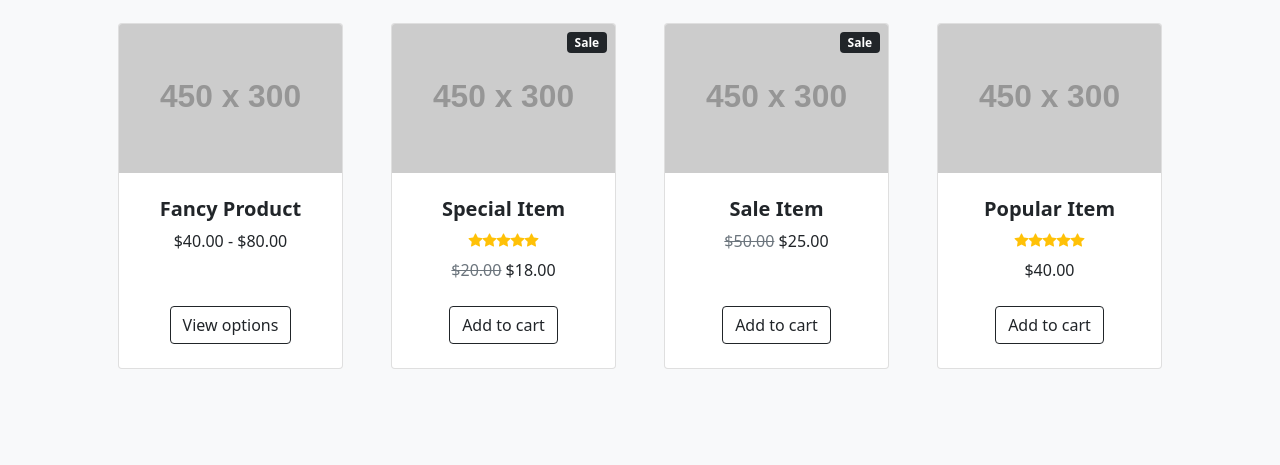
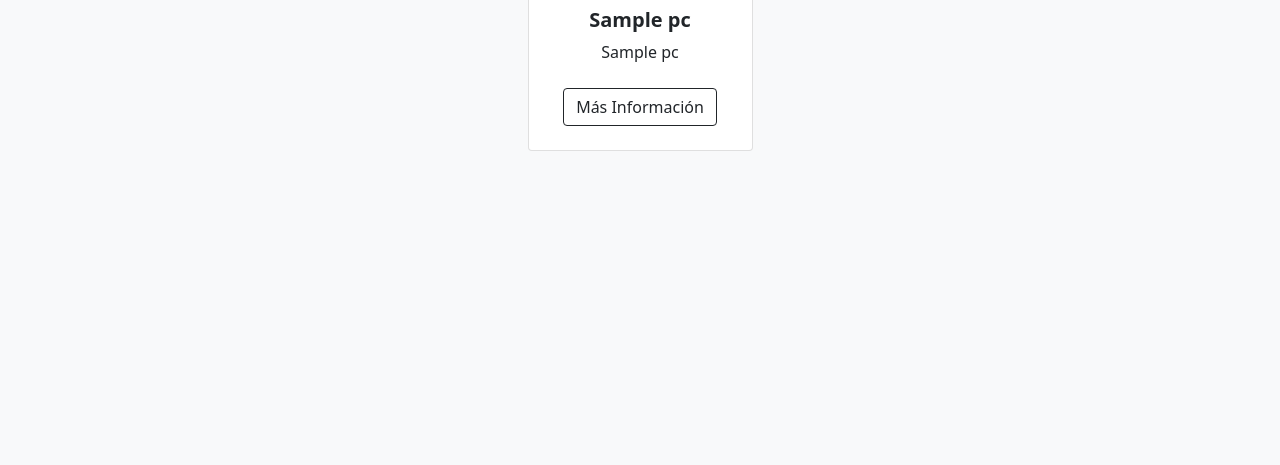
Before and after one commit to jonathanpastas/calidad_sw_tienda, a Flask app: template templates/producto.html in a window 1280 px wide. Shown: the part 964-1429 px from the top of the page. After the commit the page ends 1115 px from the top, so only its background shows below. Run offline with Flask 2, Linux system fonts and the light colour scheme; the template is opened without the code that fills it: most values are stand-ins (such as "Sample title", 1, 10 or a date in 2020); grey boxes labelled with a size stand in for pictures from a placeholder-image service; some libraries are stand-ins or nearby versions.

Commit message:
Añadido Productos y Visualizador de cada producto

```diff
--- a/main.py
+++ b/main.py
@@ -1,6 +1,4 @@
 from flask import Flask, render_template ,request, session, redirect, url_for,flash
-
-
 from bdatos import *
 
 app = Flask(__name__)
@@ -61,5 +59,27 @@ def salir() ->'html':
     return redirect(url_for('index'))
 
 
+@app.route('/producto',methods=['GET'])
+def mostrarprod()->'html':
+
+    if 'username' in session:
+        print("true")
+        #menu=menuopciones(str(session['perfiluser']))
+        usuario=session['username']
+        nom = str(session['nombre'])
+        prod = request.args.get('id')
+
+        datpro,cat=mostrarproducto(prod)
+        daca=mprodcat(cat,prod)
+        print(datpro)
+
+        return render_template('producto.html',titulo="HomeSmart | Bienvenido",nomb=nom,pr=datpro,pc=daca)
+
+
+    else :
+        return redirect(url_for('index'))
+
+
+
 
 app.run(debug=True)
--- a/templates/cliente.html
+++ b/templates/cliente.html
@@ -59,7 +59,7 @@
 
                         <div class="card h-100">
 
-                            <img class="card-img-top" src="{{t.6}}" alt="..." />
+                            <img class="card-img-top" src={{t.7}} alt="..." />
 
                             <div class="card-body p-4">
                                 <div class="text-center">
@@ -71,11 +71,11 @@
                             </div>
                             <!-- Product actions-->
                             <div class="card-footer p-4 pt-0 border-top-0 bg-transparent">
-                                <div class="text-center"><a class="btn btn-outline-dark mt-auto" href="/producto">Más Información</a></div>
+                                <div class="text-center"><a class="btn btn-outline-dark mt-auto" href="/producto?id={{t.0}}">Más Información</a></div>
                             </div>
                         </div>
                     </div>
-     <!-- FIN del Card-->gm
+     <!-- FIN del Card-->
 
 
             {% endfor %}
--- a/templates/producto.html
+++ b/templates/producto.html
@@ -4,7 +4,7 @@
  <!-- Navigation-->
         <nav class="navbar navbar-expand-lg navbar-light bg-light">
             <div class="container px-4 px-lg-5">
-                <a class="navbar-brand" href="#!">Tienda </a>
+                <a class="navbar-brand" href="/inicio">Tienda </a>
                 <button class="navbar-toggler" type="button" data-bs-toggle="collapse" data-bs-target="#navbarSupportedContent" aria-controls="navbarSupportedContent" aria-expanded="false" aria-label="Toggle navigation"><span class="navbar-toggler-icon"></span></button>
                 <div class="collapse navbar-collapse" id="navbarSupportedContent">
                     <ul class="navbar-nav me-auto mb-2 mb-lg-0 ms-lg-4">
@@ -15,11 +15,20 @@
                     <form class="d-flex">
                         <button class="btn btn-outline-dark" type="submit">
                             <i class="bi-cart-fill me-1"></i>
-                            Cart
-                            <span class="badge bg-dark text-white ms-1 rounded-pill">0</span>
+                            Carrito
+
                         </button>
 
-                        <a class="btn btn-danger" href="/cerrarsesion" role="button">Cerrar Sesión</a>
+                         <li class="nav-item dropdown" style="list-style:none;">
+                                <a class="nav-link dropdown-toggle" href="#" id="navbarDropdownMenuLink" role="button" data-bs-toggle="dropdown" aria-expanded="false">
+                                    {{ nomb }}
+                                </a>
+                            <ul class="dropdown-menu" aria-labelledby="navbarDropdown">
+                                <li><a class="dropdown-item" href="/cerrarsesion">CERRAR SESION</a></li>
+
+                            </ul>
+                         </li>
+
 
                     </form>
                 </div>
@@ -29,130 +38,62 @@
  <section class="py-5">
             <div class="container px-4 px-lg-5 my-5">
                 <div class="row gx-4 gx-lg-5 align-items-center">
-                    <div class="col-md-6"><img class="card-img-top mb-5 mb-md-0" src="https://dummyimage.com/600x700/dee2e6/6c757d.jpg" alt="..." /></div>
+                    {% for t in pr %}
+                    <div class="col-md-6"><img class="card-img-top mb-5 mb-md-0" src="{{t.8}}" alt="..." /></div>
                     <div class="col-md-6">
-                        <div class="small mb-1">SKU: BST-498</div>
-                        <h1 class="display-5 fw-bolder">Shop item template</h1>
+
+                        <div class="small mb-1">Categoria : {{t.5}}</div>
+                        <h1 class="display-5 fw-bolder">{{t.1}}</h1>
                         <div class="fs-5 mb-5">
-                            <span class="text-decoration-line-through">$45.00</span>
-                            <span>$40.00</span>
+                            <span>${{t.6}}</span>
                         </div>
-                        <p class="lead">Lorem ipsum dolor sit amet consectetur adipisicing elit. Praesentium at dolorem quidem modi. Nam sequi consequatur obcaecati excepturi alias magni, accusamus eius blanditiis delectus ipsam minima ea iste laborum vero?</p>
+                        <p class="lead">{{t.2}}</p>
                         <div class="d-flex">
                             <input class="form-control text-center me-3" id="inputQuantity" type="num" value="1" style="max-width: 3rem" />
                             <button class="btn btn-outline-dark flex-shrink-0" type="button">
                                 <i class="bi-cart-fill me-1"></i>
-                                Add to cart
+                                Añadir al Carrito
                             </button>
                         </div>
                     </div>
+                    {% endfor %}
+
                 </div>
             </div>
         </section>
         <!-- Related items section-->
         <section class="py-5 bg-light">
             <div class="container px-4 px-lg-5 mt-5">
-                <h2 class="fw-bolder mb-4">Related products</h2>
+                <h2 class="fw-bolder mb-4">Productos Relacionados : </h2>
                 <div class="row gx-4 gx-lg-5 row-cols-2 row-cols-md-3 row-cols-xl-4 justify-content-center">
+
+                    {% for z in pc %}
                     <div class="col mb-5">
                         <div class="card h-100">
                             <!-- Product image-->
-                            <img class="card-img-top" src="https://dummyimage.com/450x300/dee2e6/6c757d.jpg" alt="..." />
+                            <img class="card-img-top" src="{{z.8}}" alt="..." />
                             <!-- Product details-->
                             <div class="card-body p-4">
                                 <div class="text-center">
                                     <!-- Product name-->
-                                    <h5 class="fw-bolder">Fancy Product</h5>
+                                    <h5 class="fw-bolder">{{z.1}}</h5>
                                     <!-- Product price-->
-                                    $40.00 - $80.00
+                                    {{z.6}}
                                 </div>
                             </div>
                             <!-- Product actions-->
                             <div class="card-footer p-4 pt-0 border-top-0 bg-transparent">
-                                <div class="text-center"><a class="btn btn-outline-dark mt-auto" href="#">View options</a></div>
+                                <div class="text-center"><a class="btn btn-outline-dark mt-auto" href="/producto?id={{z.0}}">Más Información</a></div>
                             </div>
                         </div>
                     </div>
-                    <div class="col mb-5">
-                        <div class="card h-100">
-                            <!-- Sale badge-->
-                            <div class="badge bg-dark text-white position-absolute" style="top: 0.5rem; right: 0.5rem">Sale</div>
-                            <!-- Product image-->
-                            <img class="card-img-top" src="https://dummyimage.com/450x300/dee2e6/6c757d.jpg" alt="..." />
-                            <!-- Product details-->
-                            <div class="card-body p-4">
-                                <div class="text-center">
-                                    <!-- Product name-->
-                                    <h5 class="fw-bolder">Special Item</h5>
-                                    <!-- Product reviews-->
-                                    <div class="d-flex justify-content-center small text-warning mb-2">
-                                        <div class="bi-star-fill"></div>
-                                        <div class="bi-star-fill"></div>
-                                        <div class="bi-star-fill"></div>
-                                        <div class="bi-star-fill"></div>
-                                        <div class="bi-star-fill"></div>
-                                    </div>
-                                    <!-- Product price-->
-                                    <span class="text-muted text-decoration-line-through">$20.00</span>
-                                    $18.00
-                                </div>
-                            </div>
-                            <!-- Product actions-->
-                            <div class="card-footer p-4 pt-0 border-top-0 bg-transparent">
-                                <div class="text-center"><a class="btn btn-outline-dark mt-auto" href="#">Add to cart</a></div>
-                            </div>
-                        </div>
-                    </div>
-                    <div class="col mb-5">
-                        <div class="card h-100">
-                            <!-- Sale badge-->
-                            <div class="badge bg-dark text-white position-absolute" style="top: 0.5rem; right: 0.5rem">Sale</div>
-                            <!-- Product image-->
-                            <img class="card-img-top" src="https://dummyimage.com/450x300/dee2e6/6c757d.jpg" alt="..." />
-                            <!-- Product details-->
-                            <div class="card-body p-4">
-                                <div class="text-center">
-                                    <!-- Product name-->
-                                    <h5 class="fw-bolder">Sale Item</h5>
-                                    <!-- Product price-->
-                                    <span class="text-muted text-decoration-line-through">$50.00</span>
-                                    $25.00
-                                </div>
-                            </div>
-                            <!-- Product actions-->
-                            <div class="card-footer p-4 pt-0 border-top-0 bg-transparent">
-                                <div class="text-center"><a class="btn btn-outline-dark mt-auto" href="#">Add to cart</a></div>
-                            </div>
-                        </div>
-                    </div>
-                    <div class="col mb-5">
-                        <div class="card h-100">
-                            <!-- Product image-->
-                            <img class="card-img-top" src="https://dummyimage.com/450x300/dee2e6/6c757d.jpg" alt="..." />
-                            <!-- Product details-->
-                            <div class="card-body p-4">
-                                <div class="text-center">
-                                    <!-- Product name-->
-                                    <h5 class="fw-bolder">Popular Item</h5>
-                                    <!-- Product reviews-->
-                                    <div class="d-flex justify-content-center small text-warning mb-2">
-                                        <div class="bi-star-fill"></div>
-                                        <div class="bi-star-fill"></div>
-                                        <div class="bi-star-fill"></div>
-                                        <div class="bi-star-fill"></div>
-                                        <div class="bi-star-fill"></div>
-                                    </div>
-                                    <!-- Product price-->
-                                    $40.00
-                                </div>
-                            </div>
-                            <!-- Product actions-->
-                            <div class="card-footer p-4 pt-0 border-top-0 bg-transparent">
-                                <div class="text-center"><a class="btn btn-outline-dark mt-auto" href="#">Add to cart</a></div>
-                            </div>
-                        </div>
-                    </div>
+
+                      {% endfor %}
+
                 </div>
+
+
+
             </div>
         </section>
 
```
Also changed, not shown: bdatos.py (+31 -12 lines).
